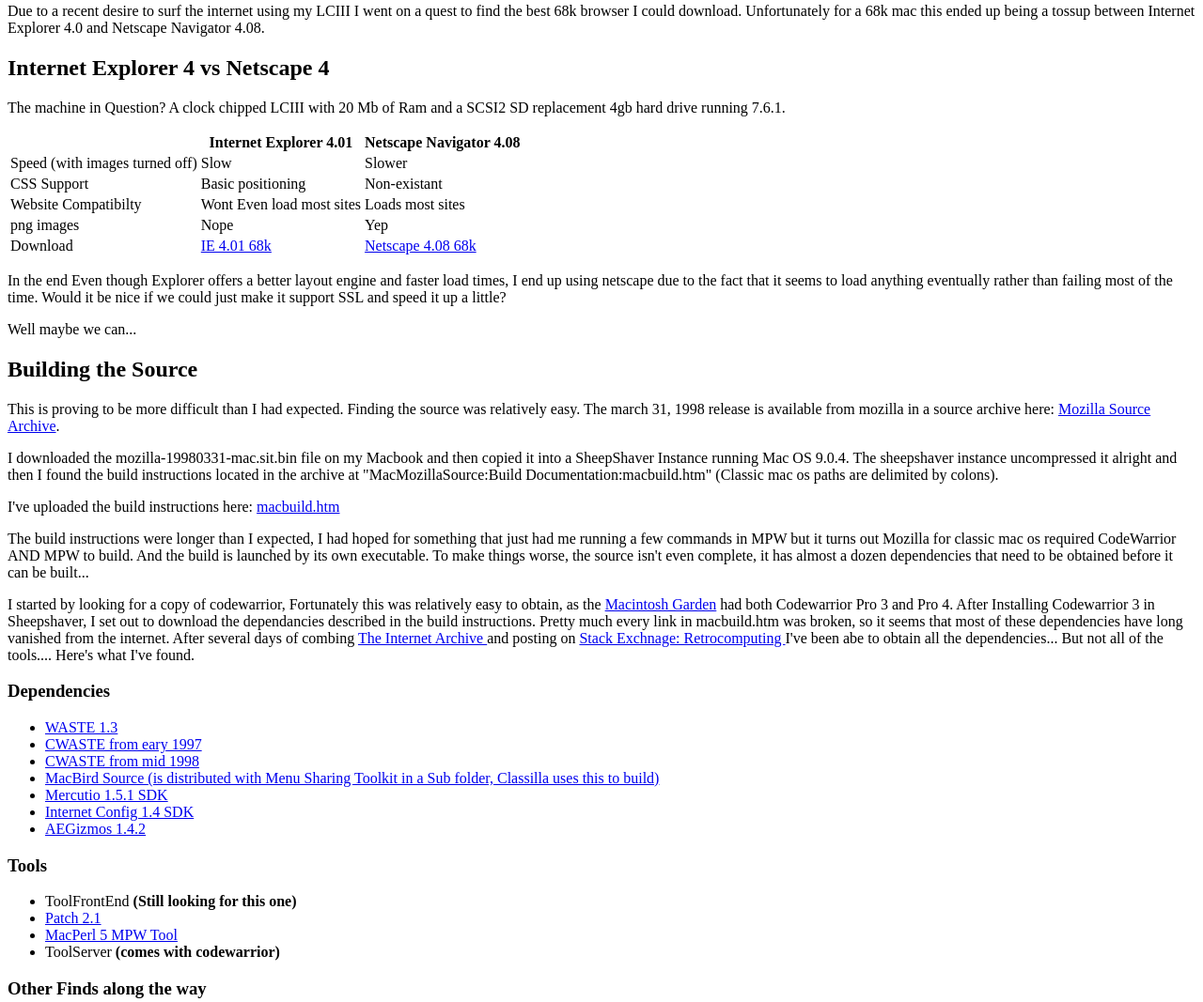
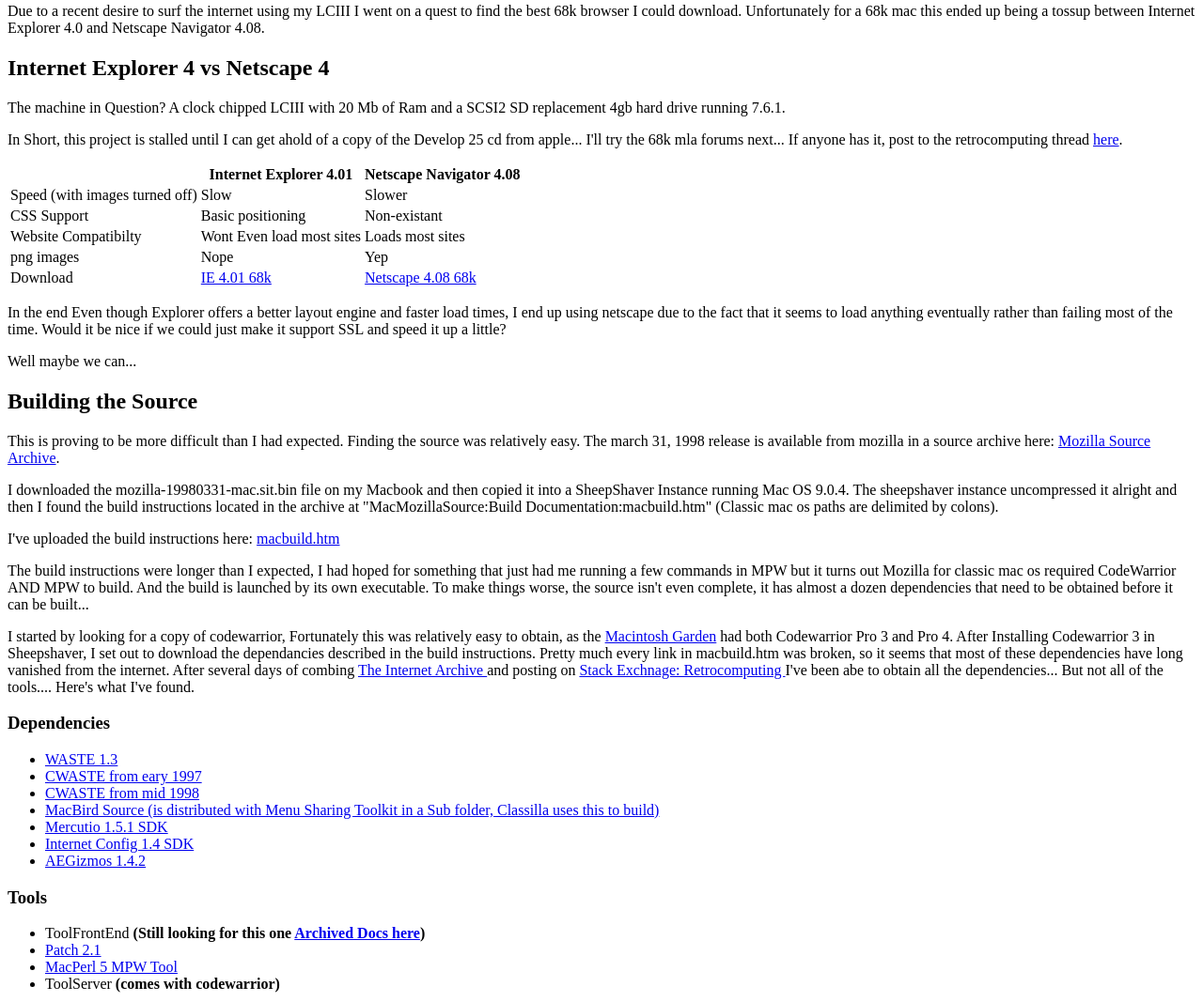
Before and after one commit to acolchagoff/denodster.github.io, a plain HTML site: page netscape/index.html in a window 1280 px wide. Shown: the part 103-1170 px from the top of the page at 94% size. Drawn offline with Linux system fonts and the light colour scheme.

Commit message:
Updates index with latest

```diff
--- a/netscape/index.html
+++ b/netscape/index.html
@@ -15,6 +15,7 @@
 				<th>Internet Explorer 4.01</th>
 				<th>Netscape Navigator 4.08</th>
 			</tr>
+			<p> In Short, this project is stalled until I can get ahold of a copy of the Develop 25 cd from apple... I'll try the 68k mla forums next... If anyone has it, post to the retrocomputing thread <a href="https://retrocomputing.stackexchange.com/questions/3246/trying-to-build-first-mozilla-release-netscape-5">here</a>.</p>
 			</thead>
 			<tbody>
 			<tr>
@@ -64,7 +65,7 @@
 		</ul>
 		<h3 id="tools">Tools</h3>
 		<ul>
-			<li>ToolFrontEnd <strong>(Still looking for this one)</strong></li>
+			<li>ToolFrontEnd <strong>(Still looking for this one <a href="http://web.archive.org/web/19990909113056/http://developer.apple.com:80/dev/techsupport/develop/issue25/mpw.html">Archived Docs here</a>)</strong></li>
 			<li><a href="dependencies/Patch_21.sit.bin">Patch 2.1</a></li>
 			<li><a href="dependencies/Mac_Perl_514r4a_tool.sit">MacPerl 5 MPW Tool</a></li>
 			<li>ToolServer <strong>(comes with codewarrior)</strong></li>
```
